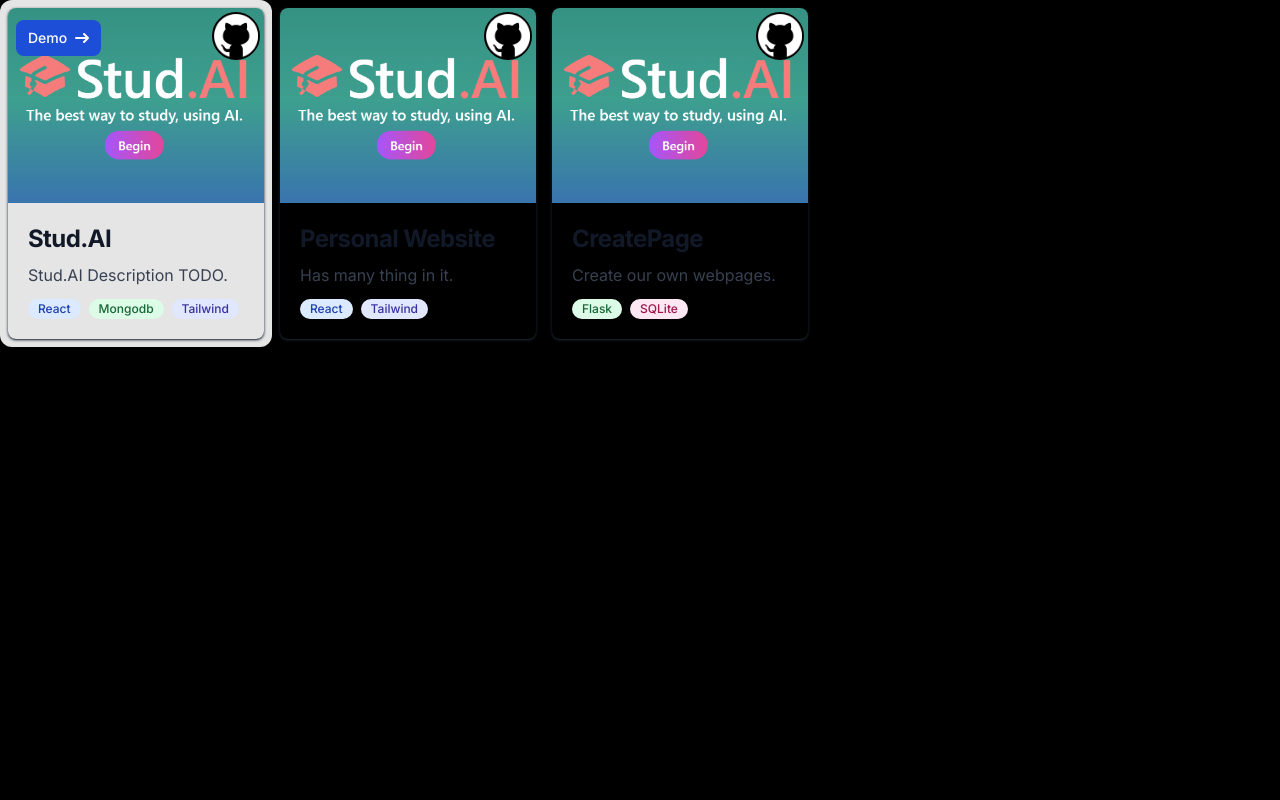
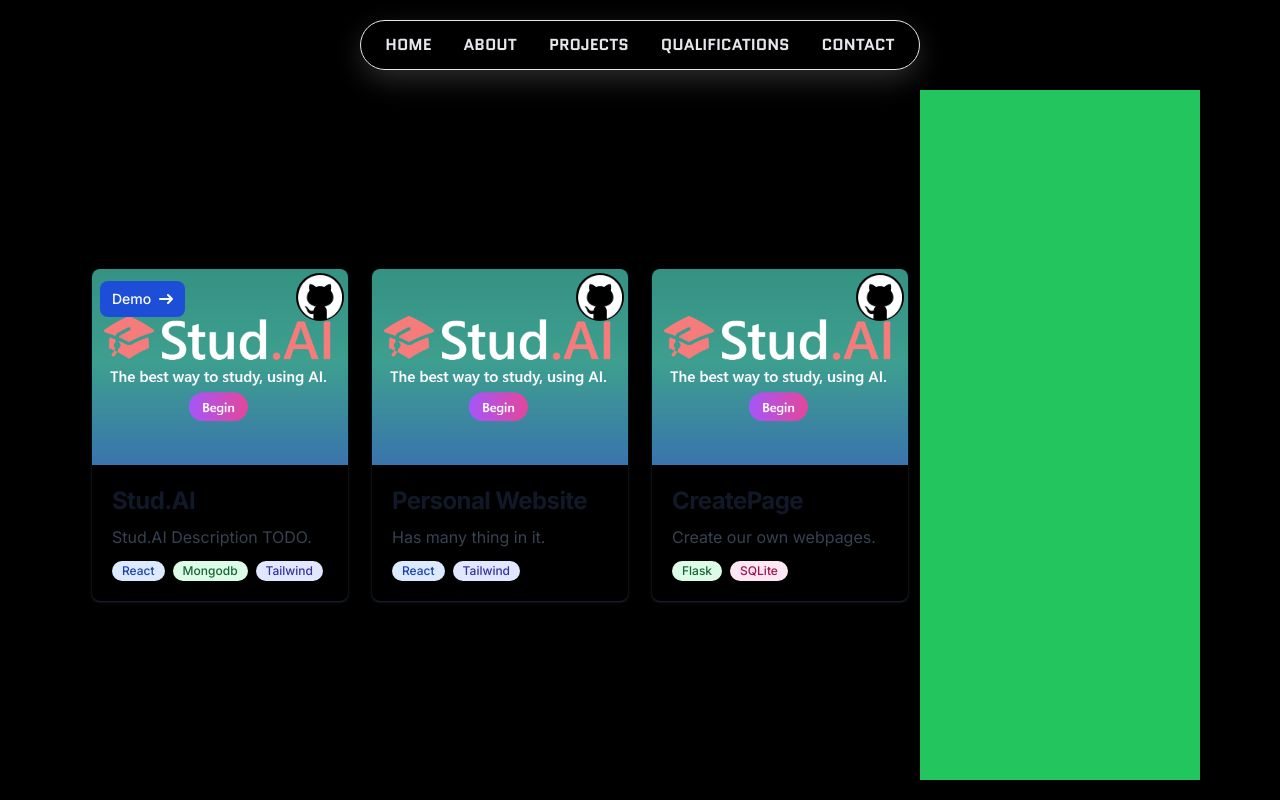
Before and after one commit to Aditya-Bang/final_personal_website_2, a Next.js app: page /projects in a window 1280 px wide. Built offline with nearby package versions, Linux system fonts and the light colour scheme.

Commit message:
some changes

```diff
--- a/app/about/page.js
+++ b/app/about/page.js
@@ -1,14 +1,16 @@
 "use client"
 
-import React from 'react'
-import Button from '@/components/Button';
-import IntroHeader from '@/components/IntroHeader';
-
-// <Button className='uppercase'>Replay Animation</Button>
+import React from 'react';
+import Navbar from '@/components/Navbar';
 
 const About = () => {
   return (
-    <IntroHeader />
+    <div className='flex flex-col h-screen items-center p-5 gap-5 pr-10 pl-10'>
+      <Navbar/>
+      <div className='flex w-full h-full bg-green-500 rounded-lg p-5'>
+        Hello
+      </div>
+    </div>
   )
 }
 
--- a/app/projects/page.js
+++ b/app/projects/page.js
@@ -2,29 +2,33 @@
 
 import React from 'react'
 import ProjectCard2 from '@/components/ProjectCard2'
-import projects from "../projects.json"
+import projects from "../../writing/projects.json"
 
 import { AnimatePresence, motion } from "framer-motion";
 import { useState } from 'react';
-import Link from "next/link";
+import Navbar from '@/components/Navbar';
 
 const Qualifications = () => {
     const [hoverIndex, setHoverIndex] = useState(null);
 
     return (
-        <div className='flex flex-row'>
+        <div className='flex flex-col p-5 h-screen pl-20 pr-20'>
+            <Navbar />
+
+            <div className='flex flex-row h-full w-full mt-5'>
+                <div className='flex flex-row basis-9/12 justify-center items-center'>
                     {projects.map((project, index) => {
                         return (
                             <div key={index}>
                                 <div
-                            className="relative group block p-2 h-full w-full"
+                                    className="relative group block p-2 pl-3 pr-3 h-full"
                                     onMouseEnter={() => setHoverIndex(index)}
                                     onMouseLeave={() => setHoverIndex(null)}
                                 >
                                     <AnimatePresence>
                                         {hoverIndex === index && (
                                             <motion.span
-                                        className="absolute inset-0 h-full w-full bg-neutral-200 dark:bg-[#212B33] block rounded-xl"
+                                                className="absolute inset-0 w-full bg-neutral-200 dark:bg-[#212B33] block rounded-xl"
                                                 layoutId="hoverBackground"
                                                 initial={{ opacity: 0 }}
                                                 animate={{
@@ -54,6 +58,11 @@ const Qualifications = () => {
                         )
                     })}
                 </div>
+                <div className='basis-3/12 h-full bg-green-500'>
+
+                </div>
+            </div>
+        </div>
     )
 }
 
--- a/app/writing.js
+++ /dev/null
@@ -1,44 +0,0 @@
-const projects = [
-    {
-      name: "Stud.AI",
-      description: "Stud.AI Description TODO.",
-      tags: [
-        {
-          name: "React",
-          color: "blue",
-        },
-        {
-          name: "Mongodb",
-          color: "green",
-        },
-        {
-          name: "Tailwind",
-          color: "indigo",
-        },
-      ],
-      image: "./projectimgs/StudAI.png",
-      alt: "Stud.AI Project Image",
-      source_code_link: "https://github.com/SuperMK15/StudAI",
-      demo: "https://studai-8en7.onrender.com/",
-    },
-    {
-      name: "Personal Website",
-      description: "Has many thing in it.",
-      tags: [
-        {
-          name: "React",
-          color: "blue",
-        },
-        {
-          name: "Tailwind",
-          color: "indigo",
-        },
-      ],
-      image: "./projectimgs/StudAI.png",
-      alt: "Personal Website Image",
-      source_code_link: "https://github.com/Aditya-Bang/final_personal_website_2",
-      demo: "#",
-    },
-];
-
-export { projects };
--- a/components/Navbar.jsx
+++ b/components/Navbar.jsx
@@ -24,12 +24,12 @@ const links = [
         link: "/about",
     },
     {
+        name: "Projects",
+        link: "/projects",
+    },
+    {
         name: "Qualifications",
         link: "/qualifications",
-    },
-    {
-        name: "Projects",
-        link: "/projects",
     },
     {
         name: "Contact",
--- a/components/ProjectCard2.jsx
+++ b/components/ProjectCard2.jsx
@@ -1,4 +1,5 @@
 import React from 'react'
+import Image from 'next/image'; // optimize later
 
 const ProjectCard2 = (props) => {
     return (
```
Also changed, not shown: writing/projects.json (renamed from app/projects.json). Lines whose indentation alone changed are shown as unchanged.
